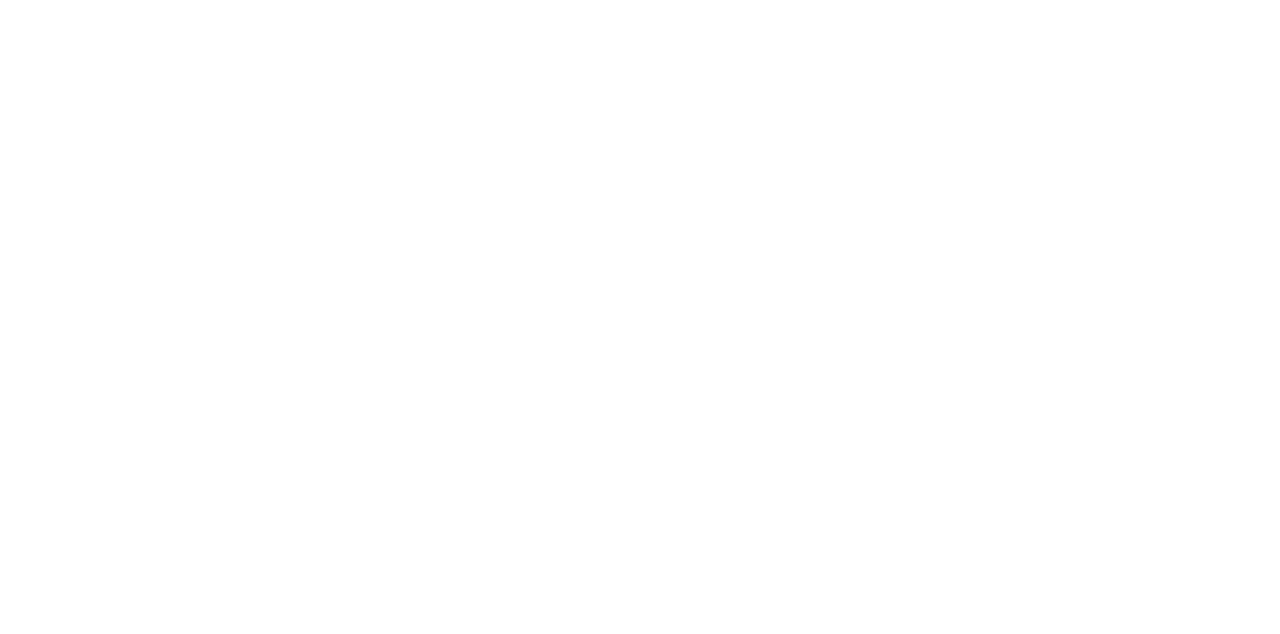
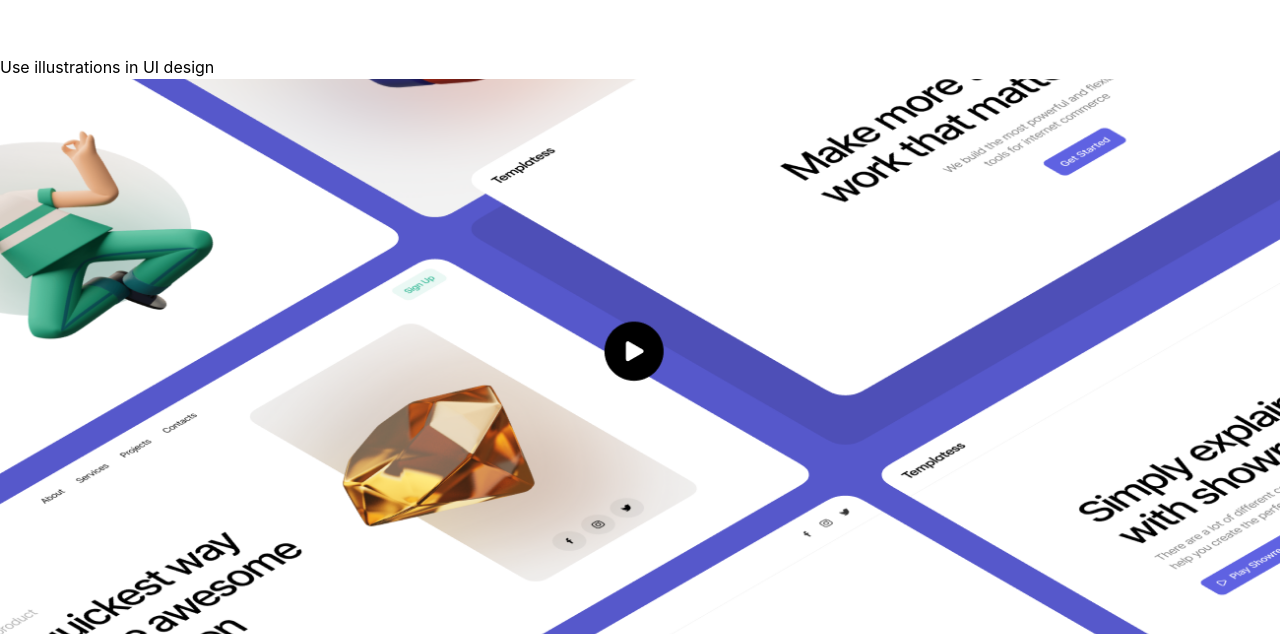
Before and after one commit to mehediweb01/Degic-Business, a React (Vite) app: page / in a window 1280 px wide. Shown: the part 2941-3575 px from the top of the page. Before the commit the page ends 2996 px from the top, so only its background shows below. Built offline with nearby package versions, Linux system fonts and the light colour scheme.

Commit message:
video section done

```diff
--- a/package.json
+++ b/package.json
@@ -15,7 +15,8 @@
     "@mui/icons-material": "^6.1.6",
     "@mui/material": "^6.1.6",
     "react": "^18.3.1",
-    "react-dom": "^18.3.1"
+    "react-dom": "^18.3.1",
+    "react-player": "^2.16.0"
   },
   "devDependencies": {
     "@types/react": "^18.3.3",
--- a/src/App.jsx
+++ b/src/App.jsx
@@ -2,6 +2,7 @@
 import Navbar from "./components/Navbar";
 import Presentation from "./components/Presentation";
 import Slider from "./components/Slider";
+import Video from "./components/Video";
 
 function App() {
   return (
@@ -11,6 +12,7 @@
         <Hero />
         <Presentation />
         <Slider />
+        <Video />
       </div>
     </>
   );
--- /dev/null
+++ b/src/components/Video.jsx
@@ -0,0 +1,26 @@
+import ReactPlayer from "react-player";
+
+const Video = () => {
+  return (
+    <>
+      <section className="mt-24">
+        <h1 className="md:text-[55px] text-4xl md:leading-[60px] leading-10 font-semibold text-black text-center">
+          Use illustrations in UI design
+        </h1>
+        <div className="flex  justify-center items-center mt-8 mx-16 my-24 rounded-lg">
+          <ReactPlayer
+            url="https://www.youtube.com/embed/mRFZ_uX9LQ4?si=oCe2-_iZ9win9fri"
+            light="/video.png"
+            width="100%"
+            height="555px"
+            controls
+            playing
+            playIcon =" "
+          />
+        </div>
+      </section>
+    </>
+  );
+};
+
+export default Video;
```
Also changed, not shown: public/video.png (added), 1 other file (tests, documents, lock files or other folders).
